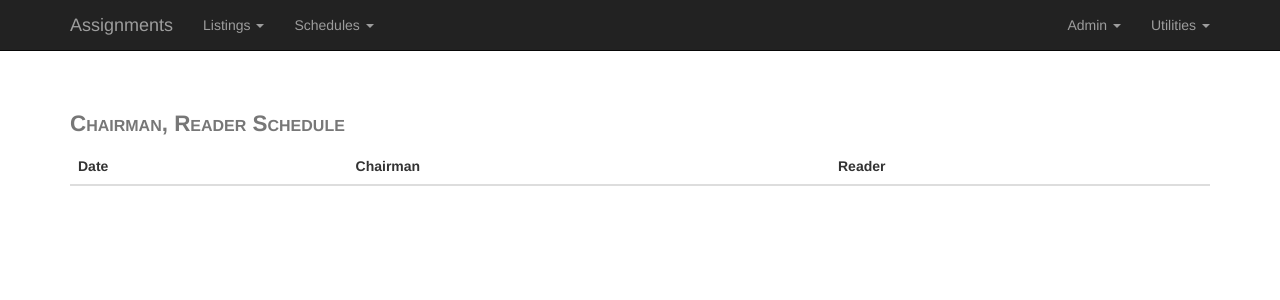
After one commit to drakenya/pyassign, a Django app: page /schedule/chairman-reader in a window 1280 px wide. The commit adds this page. Shown: the top 300 px of the page. Run offline with Django 3.2, Linux system fonts and the light colour scheme; data that the repository does not hold is empty; some libraries are stand-ins or nearby versions.

Commit message:
Add chairman/reader schedule

```diff
--- /dev/null
+++ b/assignments/schedule/templates/schedule/chairman_reader.html
@@ -0,0 +1,23 @@
+{% extends "schedule/include/base.html" %}
+
+{% block main_content %}
+    <table class="table table-striped assignments">
+        <caption>Chairman, Reader Schedule</caption>
+        <thead>
+            <tr>
+                <th>Date</th>
+                <th>Chairman</th>
+                <th>Reader</th>
+            </tr>
+        </thead>
+        <tbody>
+            {% for date, day in chairman_reader_schedule.items %}
+                <tr>
+                    <td>{{ day.date|date:"N j, Y (D)" }}</td>
+                    <td>{{ day.chr.account }}</td>
+                    <td>{{ day.wtr.account }}</td>
+                </tr>
+            {% endfor %}
+        </tbody>
+    </table>
+{% endblock %}
--- a/assignments/schedule/templates/schedule/include/navbar.html
+++ b/assignments/schedule/templates/schedule/include/navbar.html
@@ -22,7 +22,7 @@
 				<li class="dropdown">
 					<a href="#" class="dropdown-toggle" data-toggle="dropdown">Schedules <b class="caret"></b></a>
 					<ul class="dropdown-menu">
-						<li><a href="/schedules/chairman-reader">Chairman / Reader</a></li>
+						<li><a href="/schedule/chairman-reader">Chairman, Reader Schedule</a></li>
 						<li><a href="/schedule/sound">Sound Schedule</a></li>
 						<li><a href="/schedules/grid">Grid</a></li>
 						<li class="divider"></li>
--- a/assignments/schedule/urls.py
+++ b/assignments/schedule/urls.py
@@ -9,4 +9,5 @@ urlpatterns = [
     url('^incoming$', views.incoming, name='incoming_speakers'),
     url('^outgoing$', views.outgoing, name='outgoing_speakers'),
     url('^sound$', views.sound, name='sound_schedule'),
+    url('^chairman-reader$', views.chairman_reader, name='chairman_reader_schedule'),
 ]
--- a/assignments/schedule/views.py
+++ b/assignments/schedule/views.py
@@ -59,3 +59,17 @@ def sound(request):
 
     context = {'sound_schedule': sound_schedule}
     return render(request, 'schedule/sound.html', context)
+
+
+def chairman_reader(request):
+    all_chairman_reader = Assignment.objects.filter(part__short_name__in=['chr', 'wtr'])
+    chairman_reader_schedule = {}
+
+    for item in all_chairman_reader:
+        if not str(item.date) in chairman_reader_schedule:
+            chairman_reader_schedule[str(item.date)] = {'date': item.date}
+
+        chairman_reader_schedule[str(item.date)][item.part.short_name] = item
+
+    context = {'chairman_reader_schedule': chairman_reader_schedule}
+    return render(request, 'schedule/chairman_reader.html', context)
```
